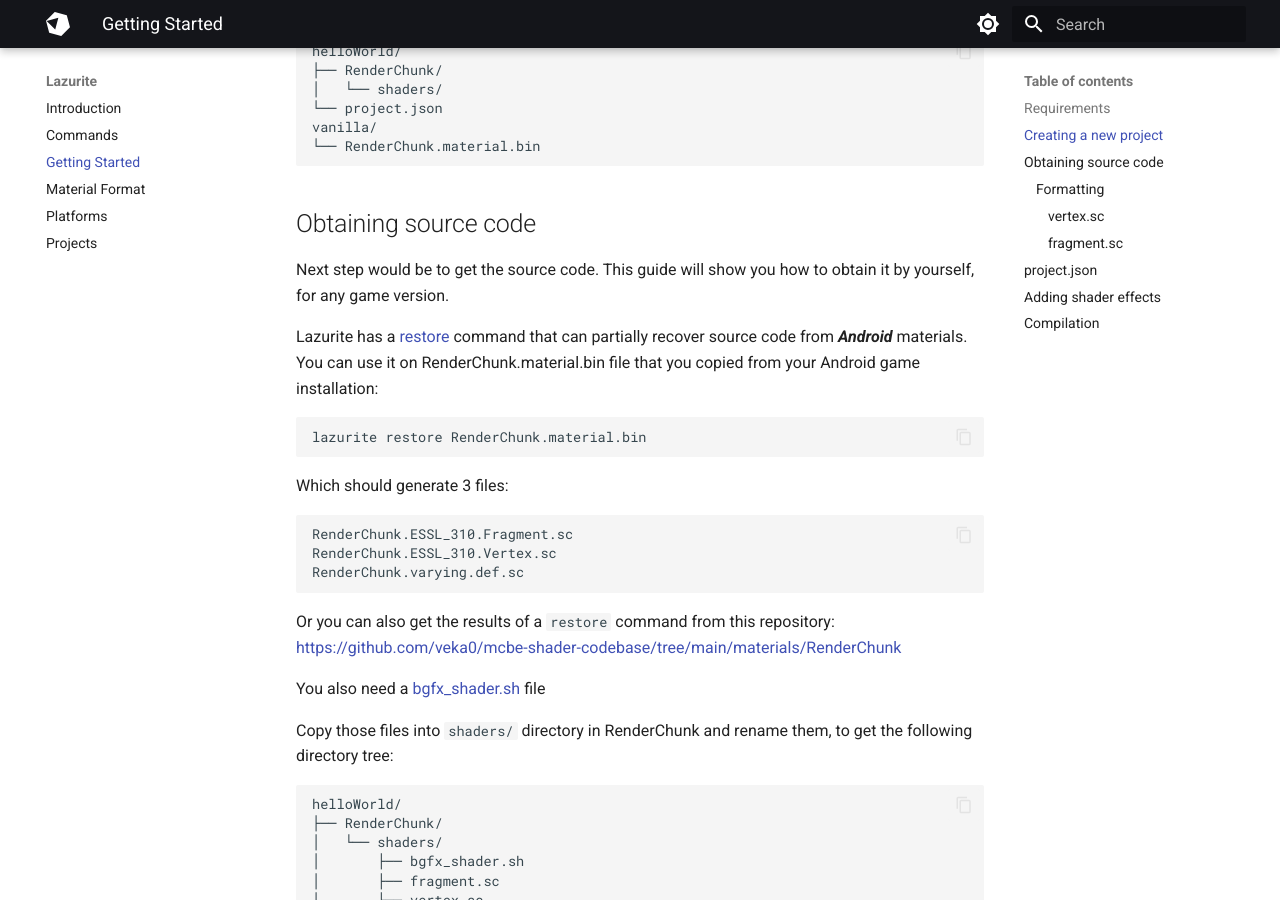
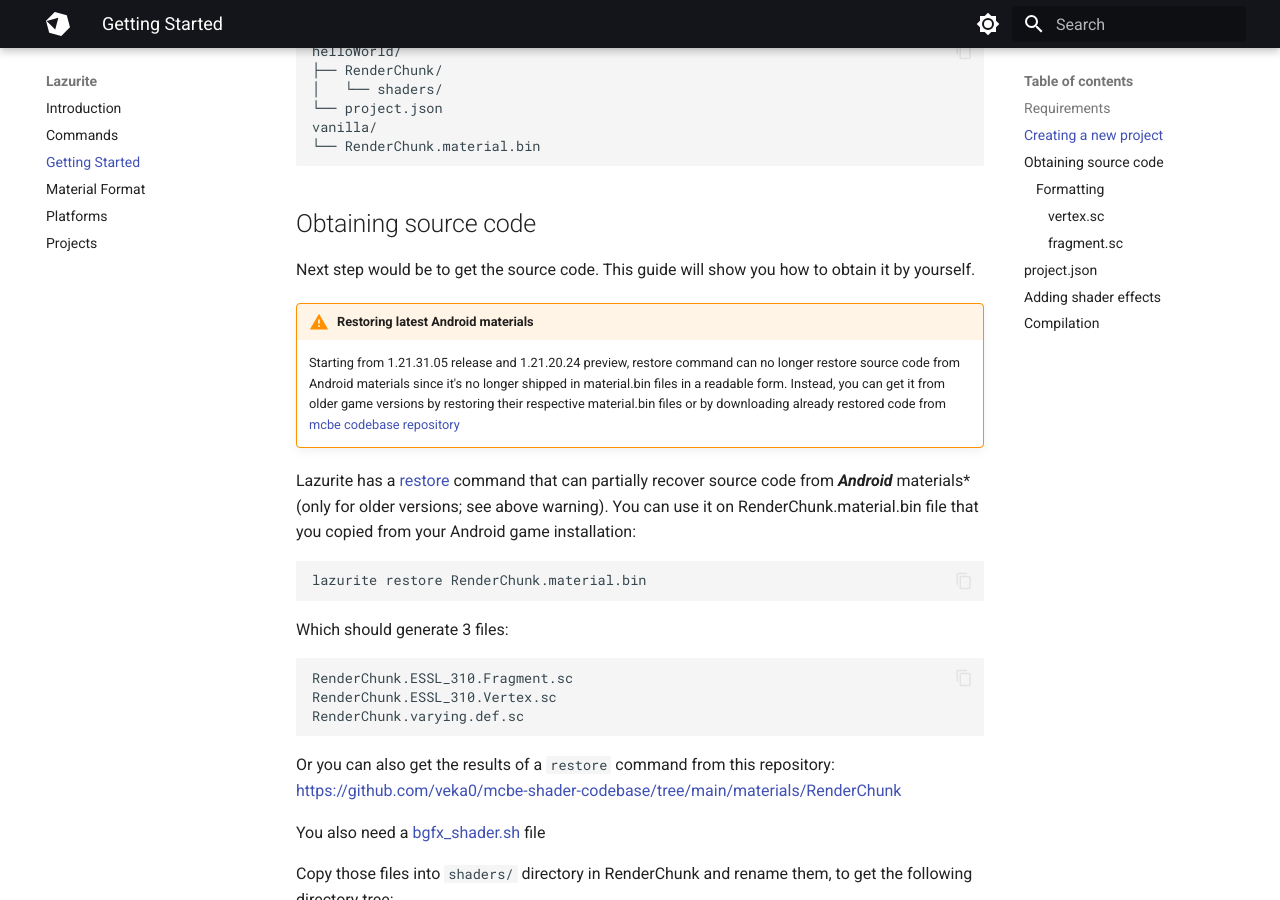
Before and after one commit to veka0/lazurite, an MkDocs documentation site: the page built from docs/guide.md, in a window 1280 px wide and 900 px high, scrolled down 815 px. Built offline with MkDocs 1.6.1 and Material for MkDocs 9.7.7, drawn with Linux system fonts in a browser that asks for light colours.

Commit message:
Update docs to include warnings for restore command in latest versions

````diff
--- a/docs/guide.md
+++ b/docs/guide.md
@@ -36,9 +36,13 @@
 
 ## Obtaining source code
 
-Next step would be to get the source code. This guide will show you how to obtain it by yourself, for any game version.
+Next step would be to get the source code. This guide will show you how to obtain it by yourself.
 
-Lazurite has a [restore](commands.md#restore) command that can partially recover source code from **_Android_** materials.
+!!!warning "Restoring latest Android materials"
+
+    Starting from 1.21.31.05 release and 1.21.20.24 preview, restore command can no longer restore source code from Android materials since it's no longer shipped in material.bin files in a readable form. Instead, you can get it from older game versions by restoring their respective material.bin files or by downloading already restored code from [mcbe codebase repository](https://github.com/veka0/mcbe-shader-codebase)
+
+Lazurite has a [restore](commands.md#restore) command that can partially recover source code from **_Android_** materials\* (only for older versions; see above warning).
 You can use it on RenderChunk.material.bin file that you copied from your Android game installation:
 
 ```sh
````
Also changed, not shown: docs/commands.md (+4 -0 lines).
